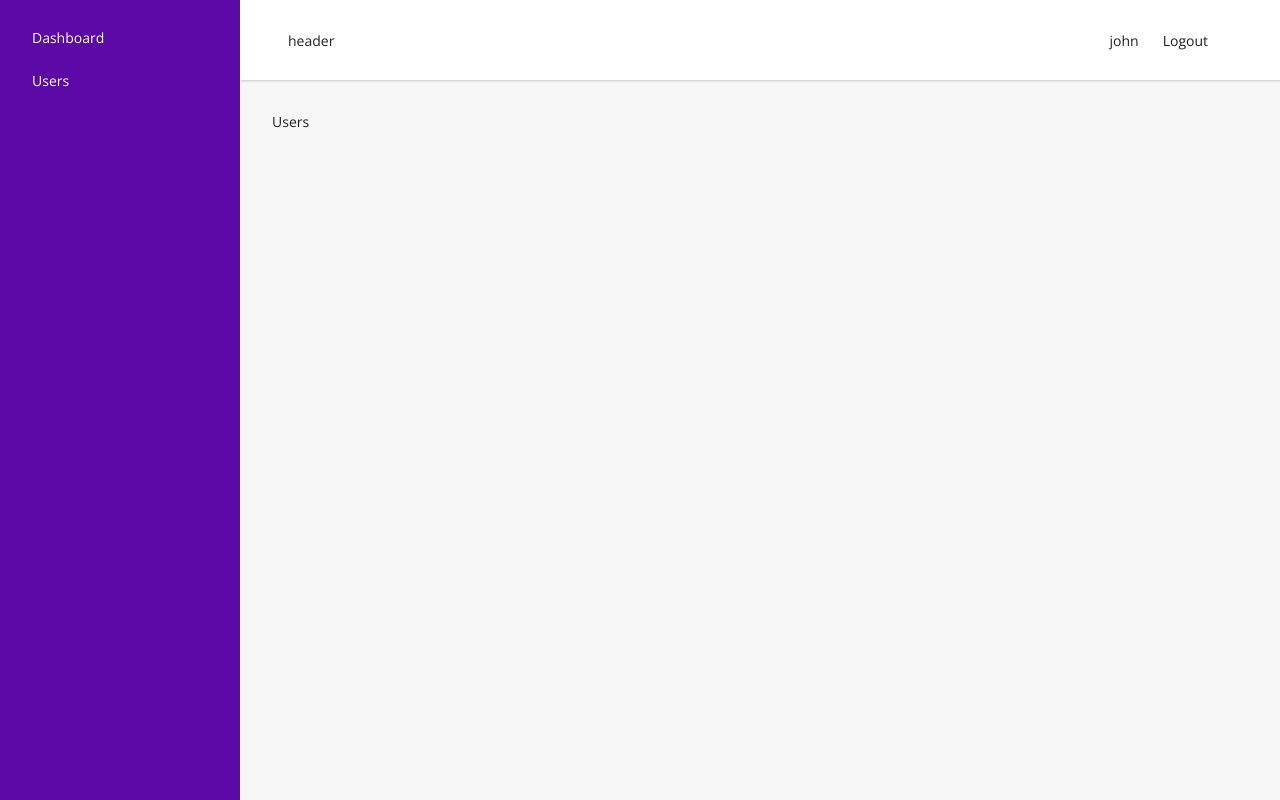
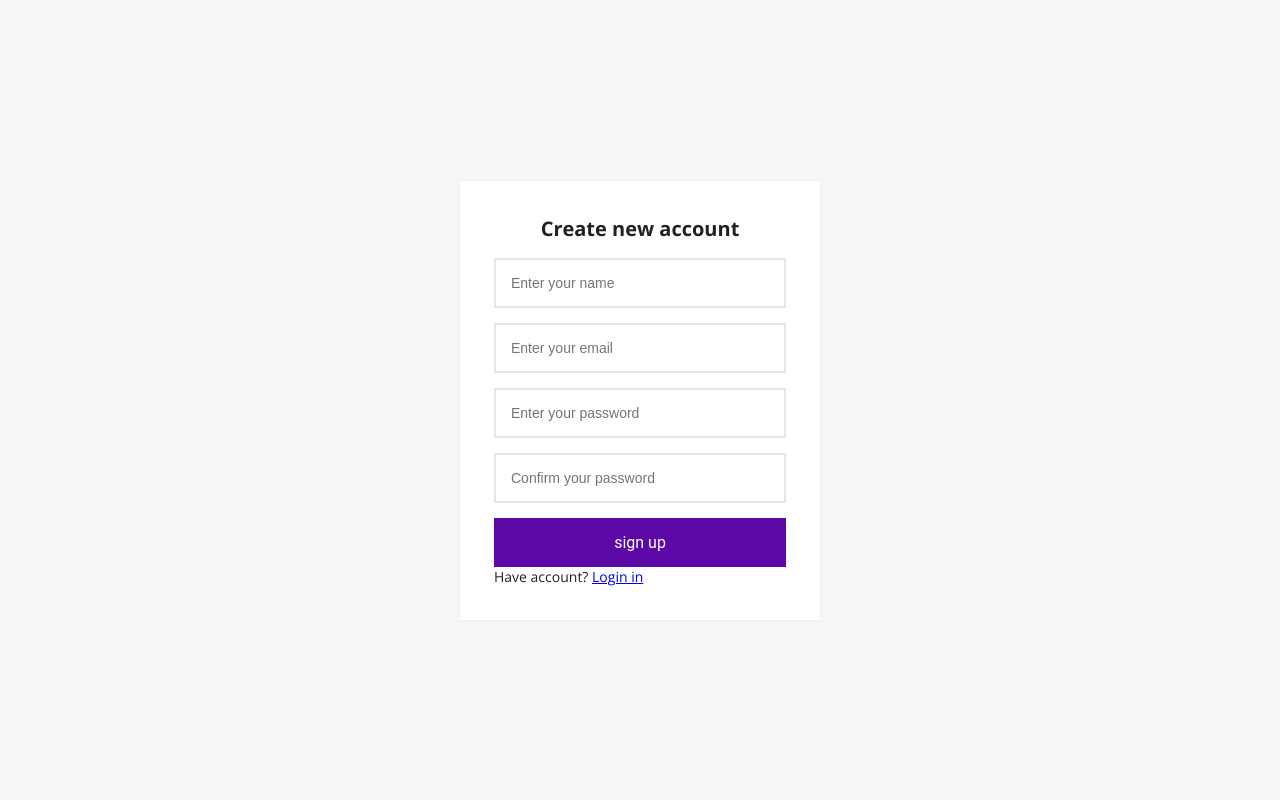
Before and after one commit to menaehab/react-laravel, a React (Vite) app in the folder react/: page /signup in a window 1280 px wide. Before the commit this address led to /users. Built offline with nearby package versions, Linux system fonts and the light colour scheme.

Commit message:
Setup login and signup pages

```diff
--- a/react/src/contexts/ContextProvider.jsx
+++ b/react/src/contexts/ContextProvider.jsx
@@ -11,8 +11,8 @@ export const ContextProvider = ({ children }) => {
     const [user, setUser] = useState({
         name: "john",
     });
-    // const [token, _setToken] = useState(localStorage.getItem("token"));
-    const [token, _setToken] = useState(1);
+    const [token, _setToken] = useState(localStorage.getItem("token"));
+    // const [token, _setToken] = useState(1);
     const setToken = (token) => {
         _setToken(token);
         if (token) {
--- a/react/src/views/Login.jsx
+++ b/react/src/views/Login.jsx
@@ -1,5 +1,33 @@
+import { Link } from "react-router-dom";
 function Login() {
-    return <div>Login</div>;
+    const onSubmit = (e) => {
+        e.preventDefault();
+    };
+    return (
+        <div className="login-signup-form animated fadeInDown">
+            <div className="form">
+                <form onSubmit={onSubmit}>
+                    <h1 className="title">Login into your account</h1>
+                    <input
+                        type="email"
+                        placeholder="Enter your email"
+                        name="email"
+                    />
+                    <input
+                        type="password"
+                        placeholder="Enter your password"
+                        name="password"
+                    />
+                    <button type="submit" className="btn btn-block">
+                        Login
+                    </button>
+                    <p>
+                        Not Registered? <Link to="/signup">Sign up</Link>
+                    </p>
+                </form>
+            </div>
+        </div>
+    );
 }
 
 export default Login;
--- a/react/src/views/Signup.jsx
+++ b/react/src/views/Signup.jsx
@@ -1,5 +1,43 @@
+import { Link } from "react-router-dom";
 function Signup() {
-    return <div>Signup</div>;
+    const onSubmit = (e) => {
+        e.preventDefault();
+    };
+    return (
+        <div className="login-signup-form animated fadeInDown">
+            <div className="form">
+                <form onSubmit={onSubmit}>
+                    <h1 className="title">Create new account</h1>
+                    <input
+                        type="text"
+                        placeholder="Enter your name"
+                        name="name"
+                    />
+                    <input
+                        type="email"
+                        placeholder="Enter your email"
+                        name="email"
+                    />
+                    <input
+                        type="password"
+                        placeholder="Enter your password"
+                        name="password"
+                    />
+                    <input
+                        type="password"
+                        placeholder="Confirm your password"
+                        name="password_confirmation"
+                    />
+                    <button type="submit" className="btn btn-block">
+                        sign up
+                    </button>
+                    <p>
+                        Have account? <Link to="/login">Login in</Link>
+                    </p>
+                </form>
+            </div>
+        </div>
+    );
 }
 
 export default Signup;
```
